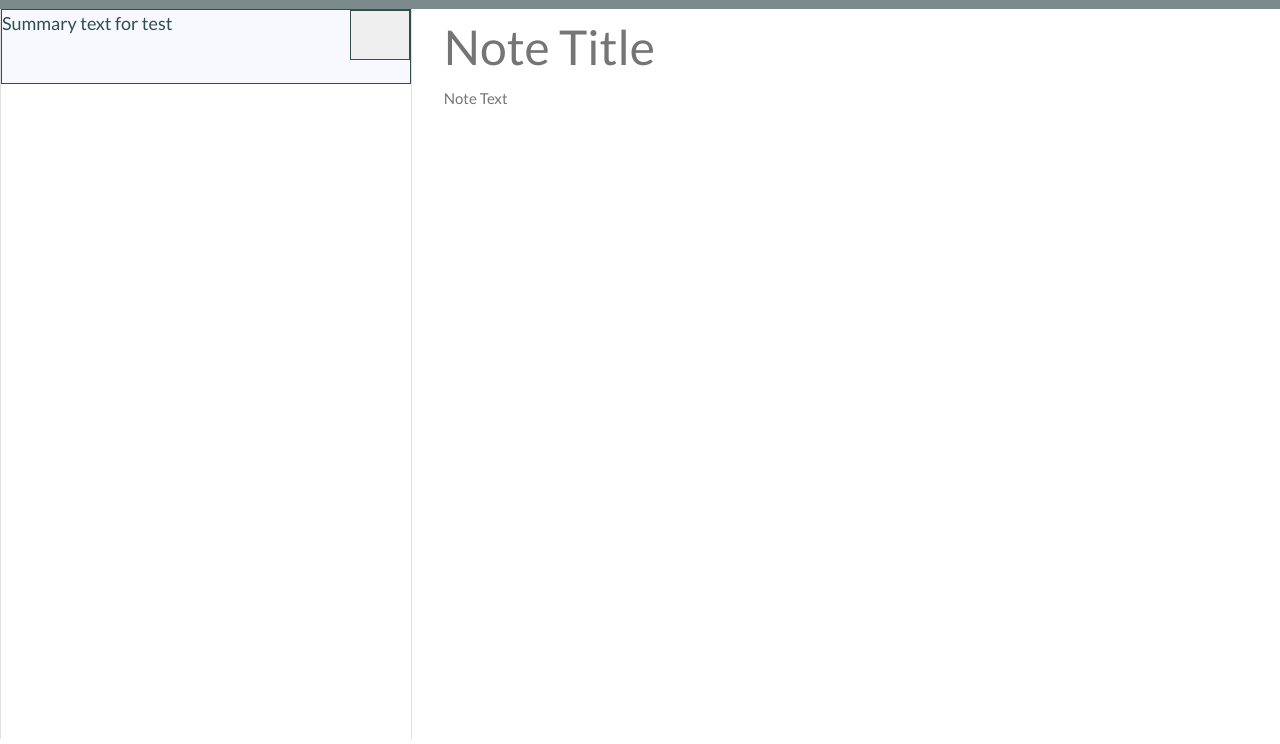
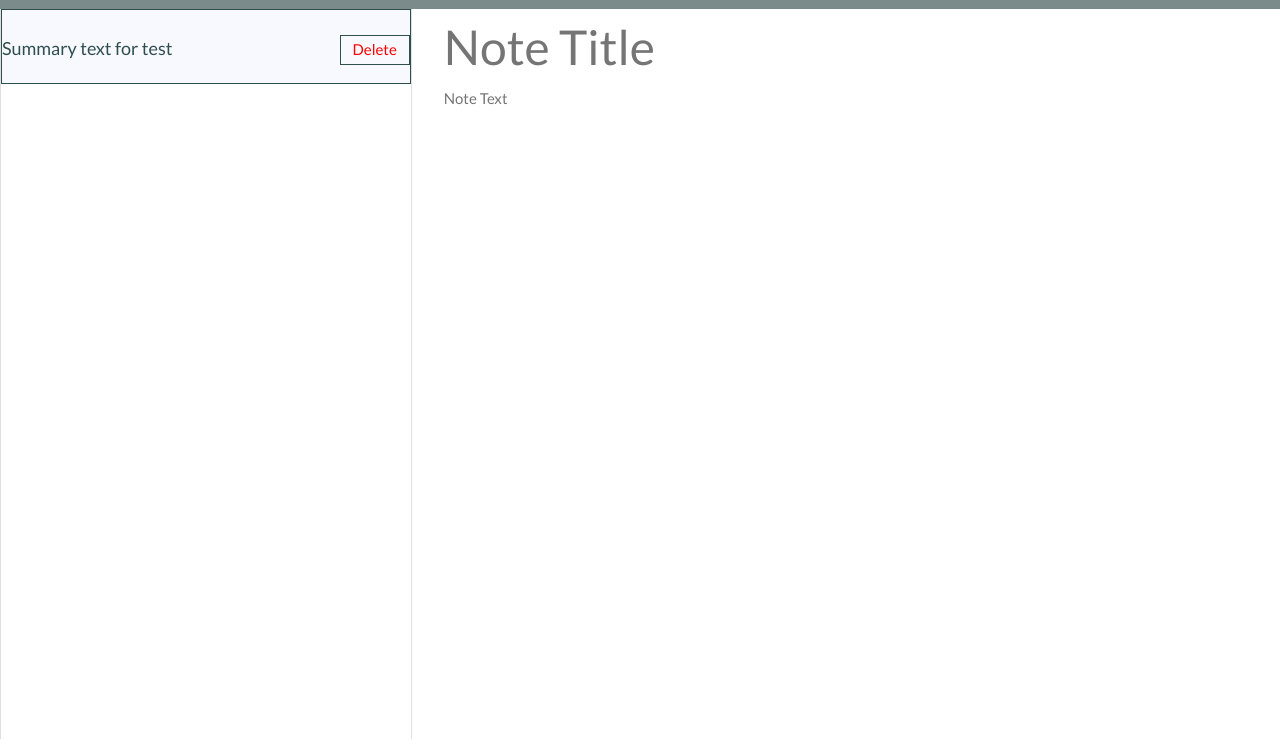
Before and after one commit to geotecdev/Express.js-Note-Taker, a website: page notes.html in a window 1280 px wide. Shown: the part 62-806 px from the top of the page. Drawn offline with nearby package versions, Linux system fonts and the light colour scheme; no server answers.

Commit message:
add delete button to summary card

```diff
--- a/css/styles.css
+++ b/css/styles.css
@@ -82,19 +82,19 @@ cursor: pointer;
 .noteSummary {
     font-size: 18px;
     float: left;
+    margin-top: 25px;
 }
 
 .deleteBtn {
-    height: 50px;
-    width: 60px;
+    height: 30px;
+    width: 70px;
     float: right;
-    border: darkslategray solid 1px;
+    background-color: ghostwhite;
+    color: red;
+    border: darkslategray groove 1px;
+    margin-top: 25px;
 }
 
 /* margin: 0px 0px 0px 130px;
    border: darkslategray solid 1px;
 */
-
-.noteSection {
-
-}
--- a/notes.html
+++ b/notes.html
@@ -6,6 +6,7 @@
   <meta name="viewport" content="width=device-width, initial-scale=1.0">
   <meta http-equiv="X-UA-Compatible" content="ie=edge">
   <title>Note Taker</title>
+  <!-- <link href="//netdna.bootstrapcdn.com/bootstrap/3.0.0/css/bootstrap.min.css" rel="stylesheet"> -->
   <link rel="stylesheet" href="https://cdnjs.cloudflare.com/ajax/libs/bootswatch/4.1.3/flatly/bootstrap.min.css" />
   <link rel="stylesheet" href="https://use.fontawesome.com/releases/v5.3.1/css/all.css"
     integrity="sha384-mzrmE5qonljUremFsqc01SB46JvROS7bZs3IO2EmfFsd15uHvIt+Y8vEf7N7fWAU" crossorigin="anonymous">
@@ -30,8 +31,11 @@
                 <p class="noteSummary">
                     Summary text for test
                 </p>
+
                 <button class="deleteBtn">
+                    <span>Delete</span>
                 </button>
+
               </div>
           </aside>
         </div>
```
